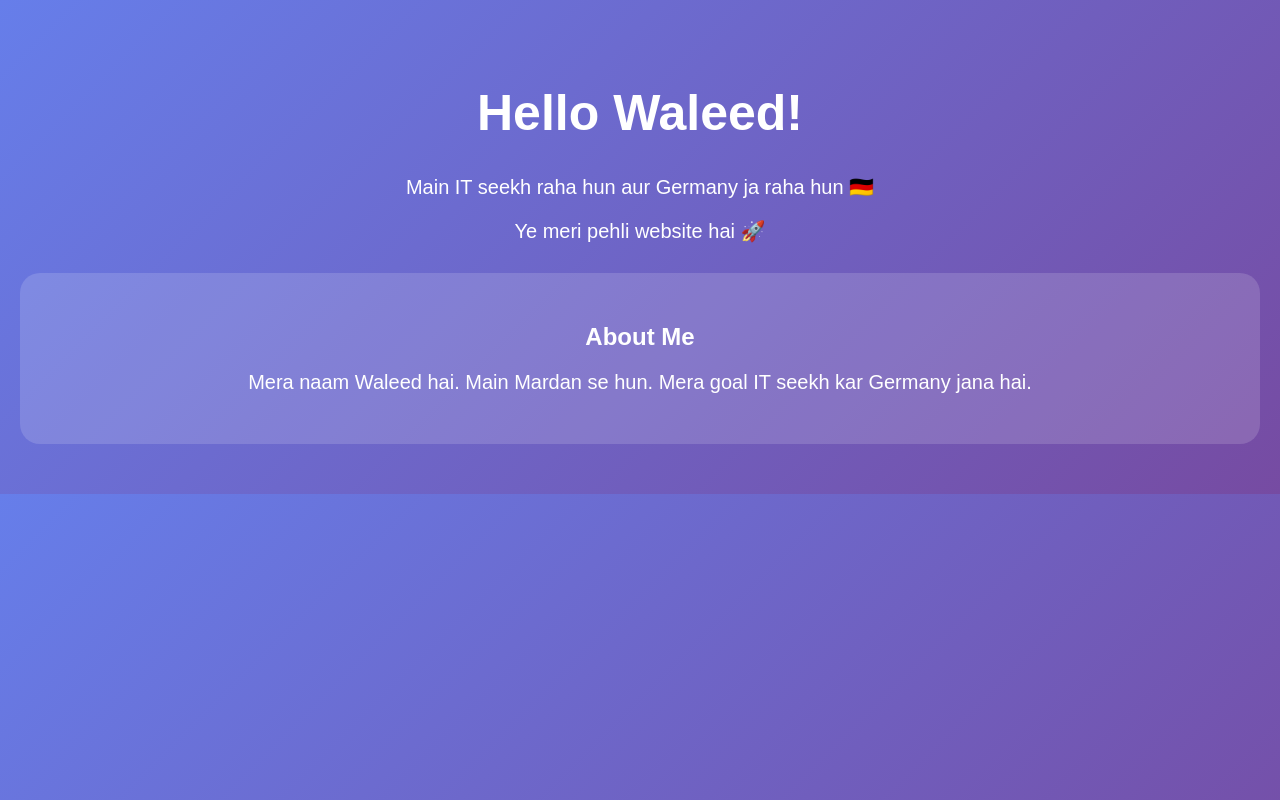
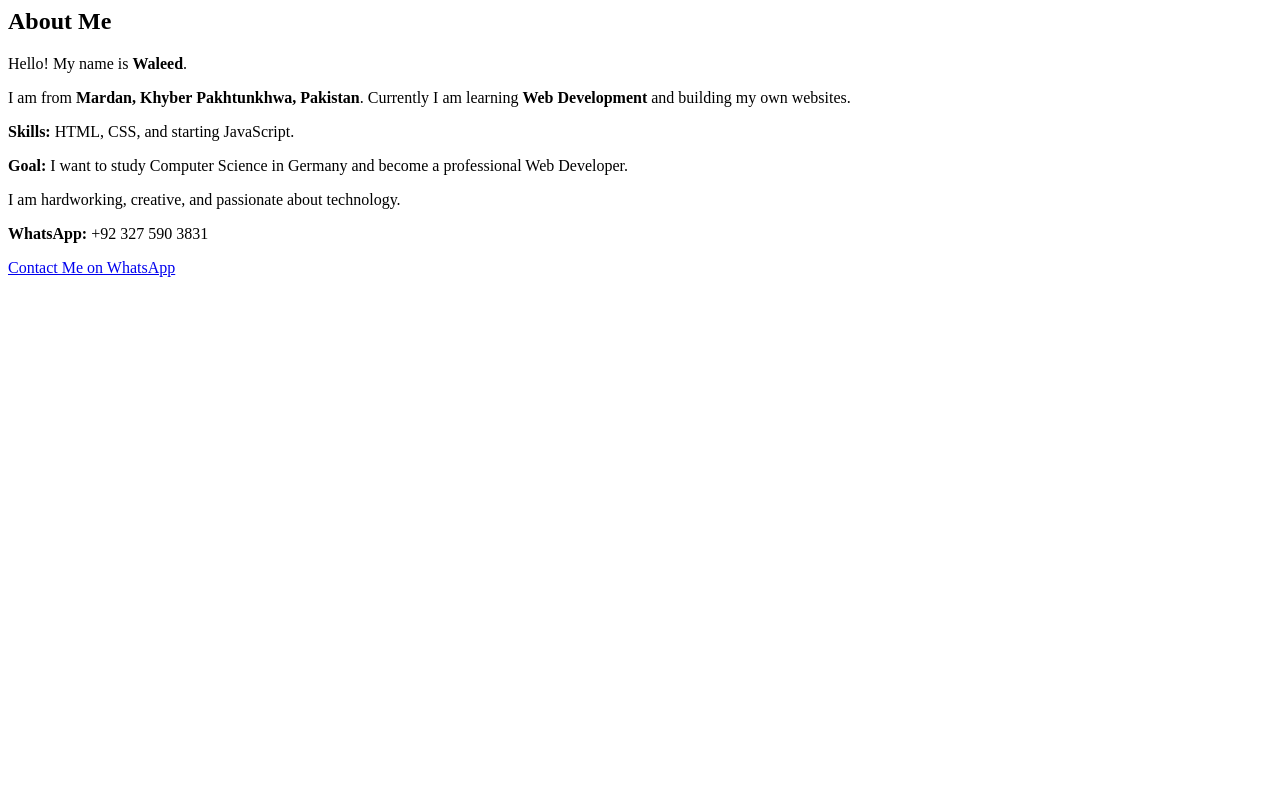
Before and after one commit to mrwaleed02/My-first-website-, a plain HTML site: page index.html in a window 1280 px wide. Drawn offline with Linux system fonts and the light colour scheme.

Commit message:
Revise About Me section in index.html
Updated personal information and added skills and goals.

```diff
--- a/index.html
+++ b/index.html
@@ -1,34 +1,13 @@
-<!DOCTYPE html>
-<html>
-<head>
-    <title>Waleed - IT Student | Germany Goal</title>
-    <style>
-        body {
-            background: linear-gradient(135deg, #667eea 0%, #764ba2 100%);
-            color: white;
-            text-align: center;
-            font-family: Arial;
-            padding: 50px 20px;
-            margin: 0;
-        }
-        h1 { font-size: 50px; }
-        p { font-size: 20px; }
-        .box {
-            background: rgba(255,255,255,0.15);
-            padding: 30px;
-            border-radius: 20px;
-            margin-top: 30px;
-        }
-    </style>
-</head>
-<body>
-    <h1>Hello Waleed!</h1>
-    <p>Main IT seekh raha hun aur Germany ja raha hun 🇩🇪</p>
-    <p>Ye meri pehli website hai 🚀</p>
+<div class="box">
+    <h2>About Me</h2>
+    <p>Hello! My name is <b>Waleed</b>.</p>
+    <p>I am from <b>Mardan, Khyber Pakhtunkhwa, Pakistan</b>. Currently I am learning <b>Web Development</b> and building my own websites.</p>
+    <p><b>Skills:</b> HTML, CSS, and starting JavaScript.</p>
+    <p><b>Goal:</b> I want to study Computer Science in Germany and become a professional Web Developer.</p>
+    <p>I am hardworking, creative, and passionate about technology.</p>
+</div> <p><b>WhatsApp:</b> +92 327 590 3831</p>
 
-    <div class="box">
-        <h2>About Me</h2>
-        <p>Mera naam Waleed hai. Main Mardan se hun. Mera goal IT seekh kar Germany jana hai.</p>
-    </div>
-</body>
-</html>
+    <a href="https://wa.me/923275903831" class="btn">
+        Contact Me on WhatsApp
+    </a>
+</div>
```
